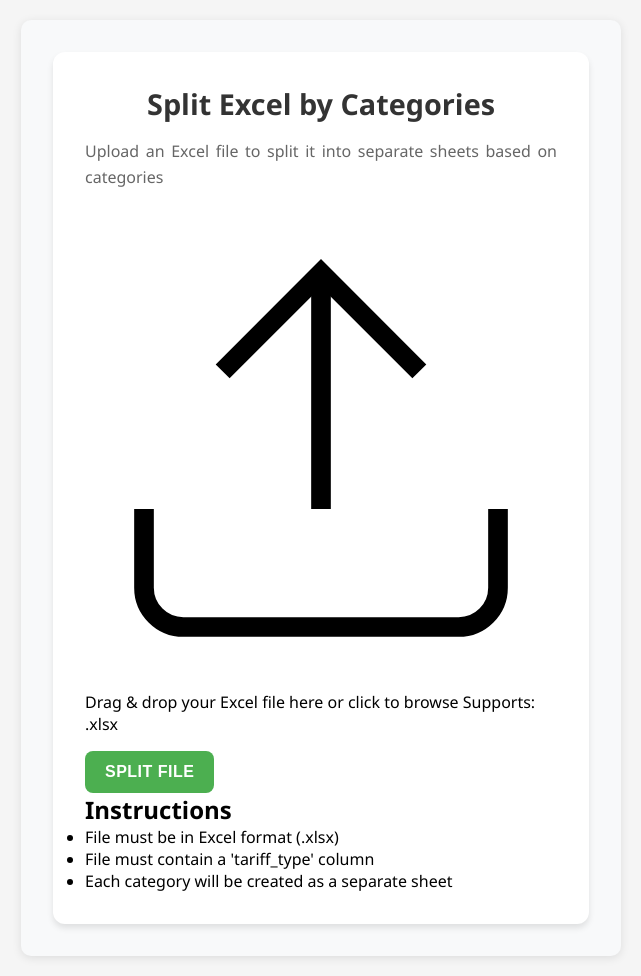
After one commit to Bartenderr/validate_sheet, a Flask app: page /split-excel in a window 1280 px wide. The commit adds this page. Shown: the whole page, without its empty margins (319-960 px from the left). Run offline with Flask 3, Linux system fonts and the light colour scheme.

Commit message:
split excel update

```diff
--- a/app.py
+++ b/app.py
@@ -2,6 +2,7 @@ import os
 import pandas as pd
 import numpy as np
 from flask import Flask, send_file, request, render_template
+from werkzeug.utils import secure_filename
 
 app = Flask(__name__, static_folder='static')
 
@@ -80,6 +81,49 @@ def upload_standardized_doc():
 
     return render_template('upload_standardized.html')
 
+@app.route('/split-excel', methods=['GET', 'POST'])
+def split_excel():
+    if request.method == 'POST':
+        try:
+            file = request.files['file']
+            if file:
+                # Save the uploaded file
+                input_file = secure_filename(file.filename)
+                file.save(input_file)
+
+                # Read the Excel file
+                df = pd.read_excel(input_file, engine='openpyxl')
+
+                # Get unique categories
+                category_column = 'tariff_type'
+                unique_categories = df[category_column].unique()
+
+                # Create output filename
+                timestamp = pd.Timestamp.now().strftime('%Y%m%d')
+                output_file = f'classified_{timestamp}_split.xlsx'
+
+                # Split into separate sheets
+                with pd.ExcelWriter(output_file, engine='openpyxl') as writer:
+                    # First save the complete dataset
+                    df.to_excel(writer, sheet_name='Complete_Dataset', index=True)
+
+                    # Then save individual category sheets
+                    for category in unique_categories:
+                        subset_df = df[df[category_column] == category]
+                        subset_df.to_excel(writer, sheet_name=str(category), index=True)
+
+                # Clean up the input file
+                os.remove(input_file)
+
+                return render_template('split_result.html',
+                                     filename=output_file,
+                                     category_count=len(unique_categories))
+
+        except Exception as e:
+            return render_template('split_excel.html', error=str(e))
+
+    return render_template('split_excel.html')
+
 @app.route('/download/<filename>')
 def download_file(filename):
     if not os.path.exists(filename):
@@ -87,5 +131,17 @@ def download_file(filename):
     return send_file(filename, as_attachment=True)
 
 
+@app.route('/download-split/<filename>')
+def download_split(filename):
+    try:
+        return send_file(filename, as_attachment=True)
+    except Exception as e:
+        return str(e), 404
+
+# Add this route to handle the floating action button
+@app.route('/split-excel-modal')
+def split_excel_modal():
+    return render_template('split_excel_modal.html')
+
 if __name__ == "__main__":
     app.run(debug=True)
--- /dev/null
+++ b/static/css/split_excel.css
@@ -0,0 +1,69 @@
+.split-excel-container {
+    display: flex;
+    justify-content: center;
+    align-items: center;
+    min-height: 100vh;
+    padding: 2rem;
+    background-color: #f8f9fa;
+}
+
+.split-card {
+    background: white;
+    padding: 2rem;
+    border-radius: 12px;
+    box-shadow: 0 4px 6px rgba(0, 0, 0, 0.1);
+    max-width: 600px;
+    width: 100%;
+    position: relative;
+}
+
+/* ... (rest of the styling from the upload_standardized.css,
+        but replace 'upload' with 'split' in class names) ... */
+
+/* Floating Action Button */
+.floating-split-btn {
+    position: fixed;
+    bottom: 2rem;
+    right: 2rem;
+    width: 60px;
+    height: 60px;
+    border-radius: 50%;
+    background-color: var(--primary-color);
+    color: white;
+    display: flex;
+    align-items: center;
+    justify-content: center;
+    cursor: pointer;
+    box-shadow: 0 4px 12px rgba(0, 0, 0, 0.15);
+    transition: all 0.3s ease;
+    z-index: 1000;
+}
+
+.floating-split-btn:hover {
+    transform: scale(1.1);
+    background-color: var(--primary-hover);
+}
+
+/* Modal styles */
+.modal {
+    display: none;
+    position: fixed;
+    top: 0;
+    left: 0;
+    width: 100%;
+    height: 100%;
+    background-color: rgba(0, 0, 0, 0.5);
+    z-index: 1001;
+}
+
+.modal-content {
+    background-color: white;
+    padding: 2rem;
+    border-radius: 12px;
+    max-width: 500px;
+    width: 90%;
+    position: absolute;
+    top: 50%;
+    left: 50%;
+    transform: translate(-50%, -50%);
+}
--- /dev/null
+++ b/static/js/split_excel.js
@@ -0,0 +1,64 @@
+document.addEventListener('DOMContentLoaded', function() {
+    // File upload handling
+    const dropZone = document.getElementById('dropZone');
+    const fileInput = document.getElementById('fileInput');
+    const selectedFile = document.getElementById('selectedFile');
+    const splitForm = document.getElementById('splitForm');
+
+    // File Drop functionality
+    ['dragenter', 'dragover', 'dragleave', 'drop'].forEach(eventName => {
+        dropZone.addEventListener(eventName, preventDefaults, false);
+    });
+
+    function preventDefaults(e) {
+        e.preventDefault();
+        e.stopPropagation();
+    }
+
+    ['dragenter', 'dragover'].forEach(eventName => {
+        dropZone.addEventListener(eventName, highlight, false);
+    });
+
+    ['dragleave', 'drop'].forEach(eventName => {
+        dropZone.addEventListener(eventName, unhighlight, false);
+    });
+
+    function highlight() {
+        dropZone.classList.add('drag-over');
+    }
+
+    function unhighlight() {
+        dropZone.classList.remove('drag-over');
+    }
+
+    dropZone.addEventListener('drop', handleDrop, false);
+
+    function handleDrop(e) {
+        const dt = e.dataTransfer;
+        const files = dt.files;
+        fileInput.files = files;
+        updateFileName();
+    }
+
+    fileInput.addEventListener('change', updateFileName);
+
+    function updateFileName() {
+        const fileName = fileInput.files[0]?.name;
+        if (fileName) {
+            selectedFile.style.display = 'block';
+            selectedFile.textContent = `Selected file: ${fileName}`;
+        } else {
+            selectedFile.style.display = 'none';
+        }
+    }
+
+    // Form submission
+    splitForm.addEventListener('submit', function() {
+        const submitBtn = this.querySelector('button[type="submit"]');
+        submitBtn.disabled = true;
+        submitBtn.innerHTML = `
+            <span class="loading-spinner"></span>
+            Processing...
+        `;
+    });
+});
--- /dev/null
+++ b/templates/split_excel.html
@@ -0,0 +1,66 @@
+<!DOCTYPE html>
+<html lang="en">
+<head>
+    <meta charset="UTF-8">
+    <meta name="viewport" content="width=device-width, initial-scale=1.0">
+    <title>Split Excel File</title>
+    <link rel="stylesheet" href="{{ url_for('static', filename='css/styles.css') }}">
+    <link rel="stylesheet" href="{{ url_for('static', filename='css/split_excel.css') }}">
+</head>
+<body>
+    <div class="container split-excel-container">
+        <div class="split-card">
+            <header class="split-header">
+                <h1>Split Excel by Categories</h1>
+                <p class="subtitle">Upload an Excel file to split it into separate sheets based on categories</p>
+            </header>
+
+            <div class="upload-section">
+                <form method="post" enctype="multipart/form-data" class="split-form" id="splitForm">
+                    <div class="file-drop-zone" id="dropZone">
+                        <div class="file-input-container">
+                            <input type="file" name="file" accept=".xlsx" required
+                                   class="file-input" id="fileInput">
+                            <label for="fileInput" class="file-label">
+                                <div class="upload-icon">
+                                    <svg xmlns="http://www.w3.org/2000/svg" viewBox="0 0 24 24" fill="none" stroke="currentColor">
+                                        <path d="M21 15v4a2 2 0 0 1-2 2H5a2 2 0 0 1-2-2v-4"/>
+                                        <polyline points="17 8 12 3 7 8"/>
+                                        <line x1="12" y1="3" x2="12" y2="15"/>
+                                    </svg>
+                                </div>
+                                <span class="upload-text">
+                                    Drag & drop your Excel file here or click to browse
+                                </span>
+                                <span class="file-format">Supports: .xlsx</span>
+                            </label>
+                        </div>
+                        <div class="selected-file" id="selectedFile"></div>
+                    </div>
+
+                    <button type="submit" class="submit-btn" id="submitBtn">
+                        Split File
+                    </button>
+                </form>
+            </div>
+
+            {% if error %}
+            <div class="error-message">
+                {{ error }}
+            </div>
+            {% endif %}
+
+            <div class="help-section">
+                <h2>Instructions</h2>
+                <ul>
+                    <li>File must be in Excel format (.xlsx)</li>
+                    <li>File must contain a 'tariff_type' column</li>
+                    <li>Each category will be created as a separate sheet</li>
+                </ul>
+            </div>
+        </div>
+    </div>
+
+    <script src="{{ url_for('static', filename='js/split_excel.js') }}"></script>
+</body>
+</html>
```
Also changed, not shown: templates/split_excel_modal.html (added, +7 -0 lines), templates/split_result.html (added, +46 -0 lines), templates/upload.html (+20 -0 lines), 2 other files.
